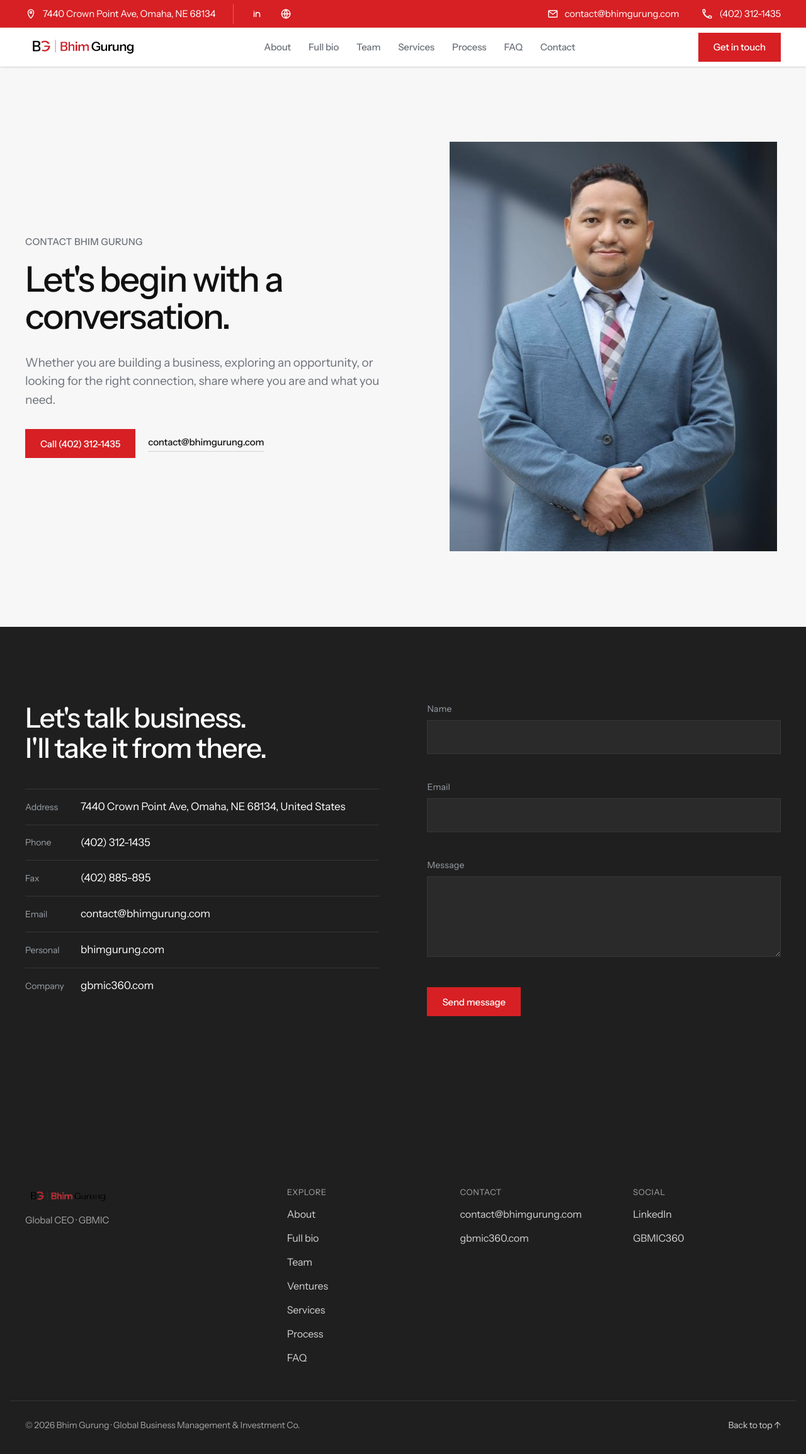
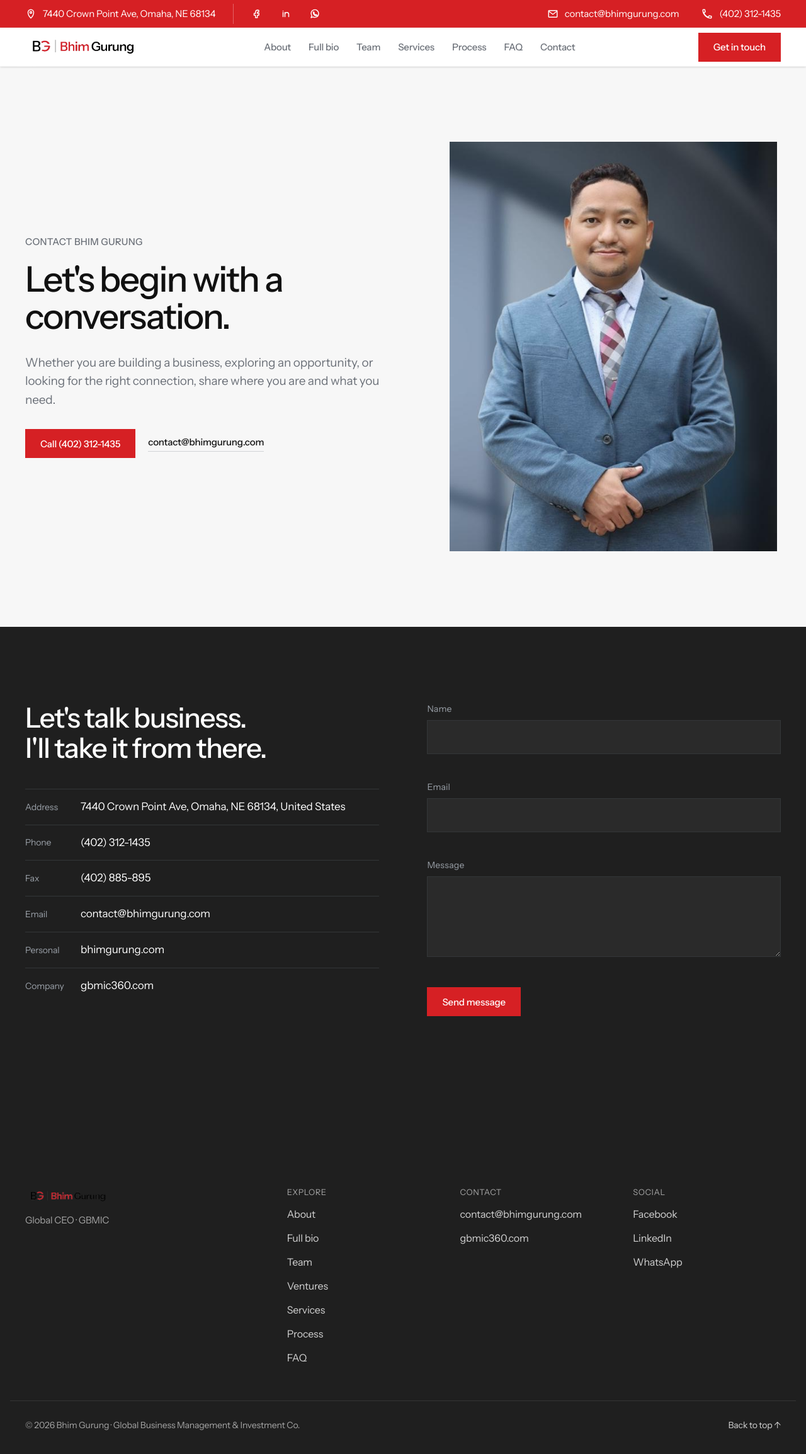
Before and after one commit to tokmatechnologies/bhimgurung-portfolio, a Next.js app: page /contact in a window 1280 px wide. Shown: the top 2308 px of the page at 63% size. Built offline with nearby package versions, Linux system fonts and the light colour scheme.

Commit message:
added social media links

```diff
--- a/src/app/header.tsx
+++ b/src/app/header.tsx
@@ -18,13 +18,14 @@ const navItems = [
 const navLink =
   "text-[15px] font-medium transition-colors focus-visible:outline-none focus-visible:ring-2 focus-visible:ring-portfolio-accent focus-visible:ring-offset-4";
 
-function ContactIcon({ type }: { type: "location" | "email" | "phone" | "globe" | "linkedin" }) {
+function ContactIcon({ type }: { type: "location" | "email" | "phone" | "facebook" | "linkedin" | "whatsapp" }) {
   const paths = {
     location: <><path d="M12 21s-6-5.7-6-12a6 6 0 1 1 12 0c0 6.3-6 12-6 12Z" /><circle cx="12" cy="9" r="2" /></>,
     email: <><rect x="3" y="5" width="18" height="14" rx="1" /><path d="m4 7 8 6 8-6" /></>,
     phone: <path d="M7 3H4a1 1 0 0 0-1 1c0 9.4 7.6 17 17 17a1 1 0 0 0 1-1v-3l-5-1-1.5 3a15.5 15.5 0 0 1-9.5-9.5L8 8 7 3Z" />,
-    globe: <><circle cx="12" cy="12" r="9" /><path d="M3 12h18M12 3c3.5 3.8 3.5 14.2 0 18M12 3c-3.5 3.8-3.5 14.2 0 18" /></>,
+    facebook: <path d="M14 8h2V4.5A16 16 0 0 0 13.7 4C10.7 4 9 5.8 9 9v2H6v4h3v5h4v-5h3l.5-4H13V9.4c0-.9.3-1.4 1-1.4Z" />,
     linkedin: <><path d="M6 9v9M6 6v.01M10 18v-5a4 4 0 0 1 8 0v5M10 9v9" /></>,
+    whatsapp: <><path d="M20 11.5a8 8 0 0 1-11.8 7L4 20l1.5-4.1A8 8 0 1 1 20 11.5Z" /><path d="M8.5 8.5c.2-.4.4-.5.7-.5h.5c.2 0 .4.1.5.4l.7 1.7c.1.2.1.4-.1.6l-.6.7c.7 1.2 1.6 2.1 2.8 2.8l.7-.6c.2-.2.4-.2.6-.1l1.7.7c.3.1.4.3.4.5v.5c0 .3-.1.5-.5.7-.5.2-1.1.3-1.7.1-2.1-.6-4.8-3.3-5.4-5.4-.2-.6-.1-1.2.1-1.7Z" /></>,
   };
 
   return <svg className="size-[18px] shrink-0" viewBox="0 0 24 24" fill="none" stroke="currentColor" strokeWidth="1.9" strokeLinecap="round" strokeLinejoin="round" aria-hidden="true">{paths[type]}</svg>;
@@ -55,8 +56,9 @@ export default function Header({ solid = false }: { solid?: boolean }) {
               <span className="truncate">{contact.address}</span>
             </a>
             <span className="hidden h-8 w-px bg-white/30 sm:block" aria-hidden="true" />
-            <a className="hidden transition-opacity hover:opacity-70 sm:block" href={socialLinks[0].href} target="_blank" rel="noreferrer" aria-label="Bhim Gurung on LinkedIn"><ContactIcon type="linkedin" /></a>
-            <a className="hidden transition-opacity hover:opacity-70 sm:block" href="https://www.gbmic360.com" target="_blank" rel="noreferrer" aria-label="Visit GBMIC"><ContactIcon type="globe" /></a>
+            <a className="hidden transition-opacity hover:opacity-70 sm:block" href={socialLinks[0].href} target="_blank" rel="noreferrer" aria-label="Bhim Gurung on Facebook"><ContactIcon type="facebook" /></a>
+            <a className="hidden transition-opacity hover:opacity-70 sm:block" href={socialLinks[1].href} target="_blank" rel="noreferrer" aria-label="Bhim Gurung on LinkedIn"><ContactIcon type="linkedin" /></a>
+            <a className="hidden transition-opacity hover:opacity-70 sm:block" href={socialLinks[2].href} target="_blank" rel="noreferrer" aria-label="Message Bhim Gurung on WhatsApp"><ContactIcon type="whatsapp" /></a>
           </div>
           <div className="flex shrink-0 items-center gap-6 md:gap-9">
             <a className="hidden items-center gap-2.5 transition-opacity hover:opacity-75 md:flex" href={`mailto:${contact.email}`}><ContactIcon type="email" /><span>{contact.email}</span></a>
--- a/src/app/site-data.ts
+++ b/src/app/site-data.ts
@@ -45,12 +45,14 @@ export const ventures = [
 export const contact = {
   phoneDisplay: "(402) 312-1435",
   phoneHref: "tel:+14023121435",
+  whatsappHref: "https://wa.me/14023121435",
   fax: "(402) 885-895",
   email: "contact@bhimgurung.com",
   address: "7440 Crown Point Ave, Omaha, NE 68134",
 };
 
 export const socialLinks = [
+  { label: "Facebook", href: "https://www.facebook.com/bhimgurunggod2025" },
   { label: "LinkedIn", href: "https://www.linkedin.com/in/bhim-gurung-78795288" },
-  { label: "GBMIC360", href: "https://www.gbmic360.com" },
+  { label: "WhatsApp", href: contact.whatsappHref },
 ] as const;
```
